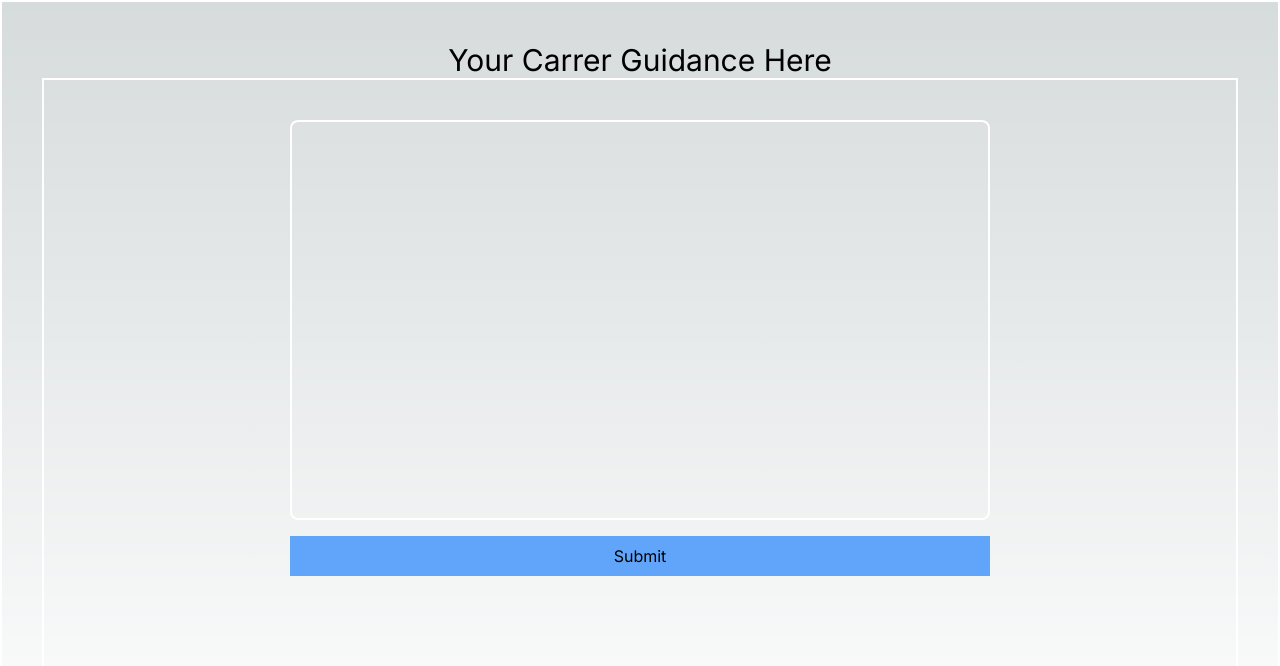
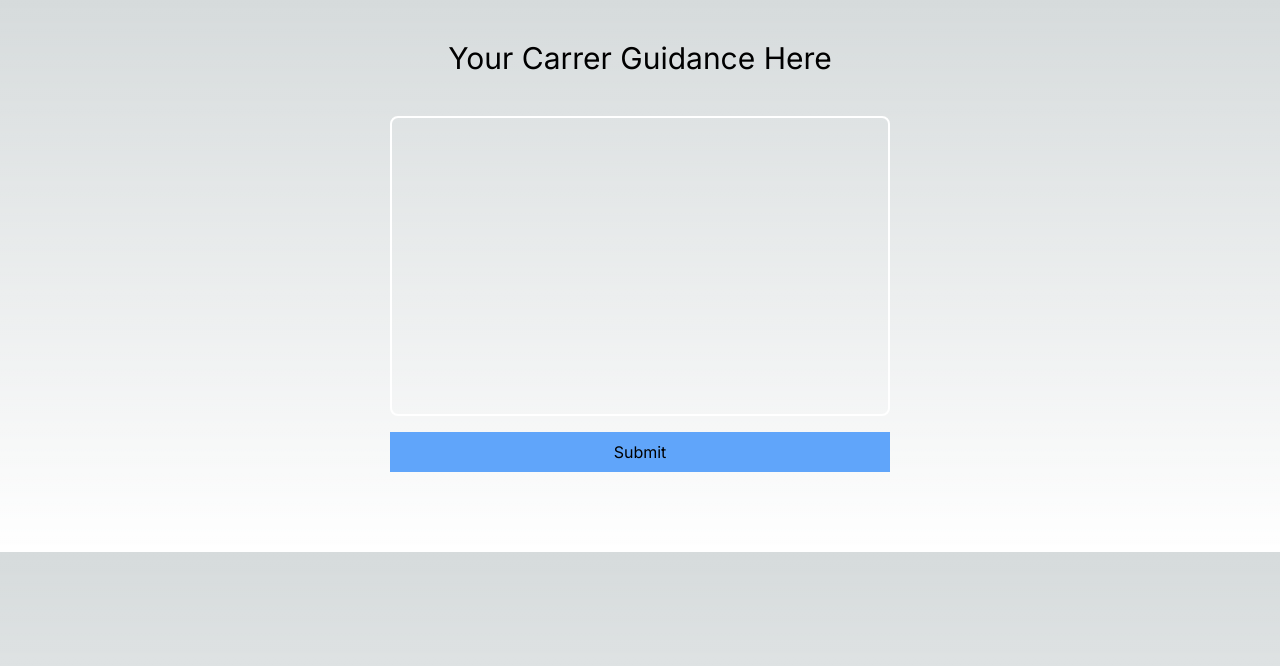
Before and after one commit to Anandprabhu530/Mirthly, a Next.js app: page / in a window 1280 px wide. Shown: the top 666 px of the page. Built offline with nearby package versions, Linux system fonts and the light colour scheme.

Commit message:
Added map function

```diff
--- a/app/page.tsx
+++ b/app/page.tsx
@@ -3,8 +3,14 @@
 import { analyze_data } from "@/utils/ai";
 import { SetStateAction, useState } from "react";
 
+
 export default function Home() {
   const [selectedValue, setSelctedValue] = useState("");
+  const [data,setData] = useState({
+    recommendations: [],
+    specific: "",
+    preffered:""
+  })
 
   const handleChange = (event: { target: { value: SetStateAction<string>; }; }) => {
     setSelctedValue(event.target.value)
@@ -17,58 +23,27 @@ export default function Home() {
   }
 
   return (
-    <main className="p-10 h-screen w-full border-2 border-white">
+    <main className="p-10 w-full ">
       <div className="flex justify-center text-3xl">
         <h1>Your Carrer Guidance Here</h1>
       </div>
-      <div className="p-10 flex border-2 border-white h-full justify-center">
+      {/* basic Input with his words and display the output*/}
+      <div className="p-10 flex h-full justify-center">
         <form className="flex flex-col gap-4">
-          <textarea className="w-[700px] h-[400px] bg-transparent outline-none resize-none border-2 border-white rounded-lg p-4 text-xl" onChange={handleChange}/>
-          {/* <div className="flex flex-col gap-2 ">
-            <p className="text-xl">Preffered Work Environment :</p>
-            <select onChange={handleChange} className="outline-none bg-transparent border border-white rounded-md p-2">
-            <option className="bg-transparent option-transparent text-black" value="Fast-paced">Fast-paced</option>
-            <option className="bg-transparent option-transparent text-black" value="Dynamic">Dynamic</option>
-            <option className="bg-transparent option-transparent text-black" value="Structured">Structured</option>
-            </select>
-          </div>
-          <div className="flex flex-col gap-2 ">
-            <p className="text-xl">Preferred Activities :</p>
-            <select onChange={handleChange} className="outline-none bg-transparent border border-white rounded-md p-2">
-            <option className="bg-transparent option-transparent text-black" value="Problem Solver">Problem Solver</option>
-            <option className="bg-transparent option-transparent text-black" value="Managing">Managing</option>
-            <option className="bg-transparent option-transparent text-black" value="Planner">Planner</option>
-            </select>
-          </div>
-          <div className="flex flex-col gap-2 ">
-            <p className="text-xl">Favorite Subjects in School :</p>
-            <select onChange={handleChange} className="outline-none bg-transparent border border-white rounded-md p-2">
-            <option className="bg-transparent option-transparent text-black" value="Tamil">Tamil</option>
-            <option className="bg-transparent option-transparent text-black" value="Maths">Maths</option>
-            <option className="bg-transparent option-transparent text-black" value="Computer Science">Computer Science</option>
-              <option className="bg-transparent option-transparent text-black" value="Physics">Physics</option>
-              <option className="bg-transparent option-transparent text-black" value="Chemistry">Chemistry</option>
-              <option className="bg-transparent option-transparent text-black" value="Accounting">Accounting</option>
-            </select>
-          </div>
-          <div className="flex flex-col gap-2 ">
-            <p className="text-xl">Values :</p>
-            <select onChange={handleChange} className="outline-none bg-transparent border border-white rounded-md p-2">
-            <option className="bg-transparent option-transparent text-black" value="mercedes">A high earning potential</option>
-            <option className="bg-transparent option-transparent text-black" value="volvo">Making a positive impact on the world</option>
-            <option className="bg-transparent option-transparent text-black" value="saab">A good work-life balance
-            </option>
-            <option className="bg-transparent option-transparent text-black" value="mercedes">The opportunity to learn and grow continuously
-            </option>
-            <option className="bg-transparent option-transparent text-black" value="mercedes">Working in a creative and innovative environment
-            </option>
-            <option className="bg-transparent option-transparent text-black" value="mercedes">Helping people and making a difference in their lives
-            </option>
-            </select>
-          </div> */}
+          <textarea className="w-[500px] h-[300px] bg-transparent outline-none resize-none border-2 border-white rounded-lg p-4 text-xl" onChange={handleChange}/>
           <button className="px-4 py-2 bg-blue-400" onClick={handleSubmit}>Submit</button>
         </form>
       </div>
+        {data.recommendations.length != 0 && <div>
+          <div className="flex flex-col items-center">
+            Recommendations :
+            {data.recommendations.map((solodata,index) => {
+              return (
+                <div key={solodata}>{index+1}. {solodata}</div>
+              )
+            })}
+          </div>
+        </div>}
     </main>
   );
 }
--- a/utils/ai.ts
+++ b/utils/ai.ts
@@ -3,7 +3,6 @@ import { StructuredOutputParser } from "langchain/output_parsers";
 import { PromptTemplate } from "@langchain/core/prompts";
 import { RunnableSequence } from "@langchain/core/runnables";
 import { z } from "zod"
-
 
 const parser = StructuredOutputParser.fromZodSchema(
     z.object({
```
